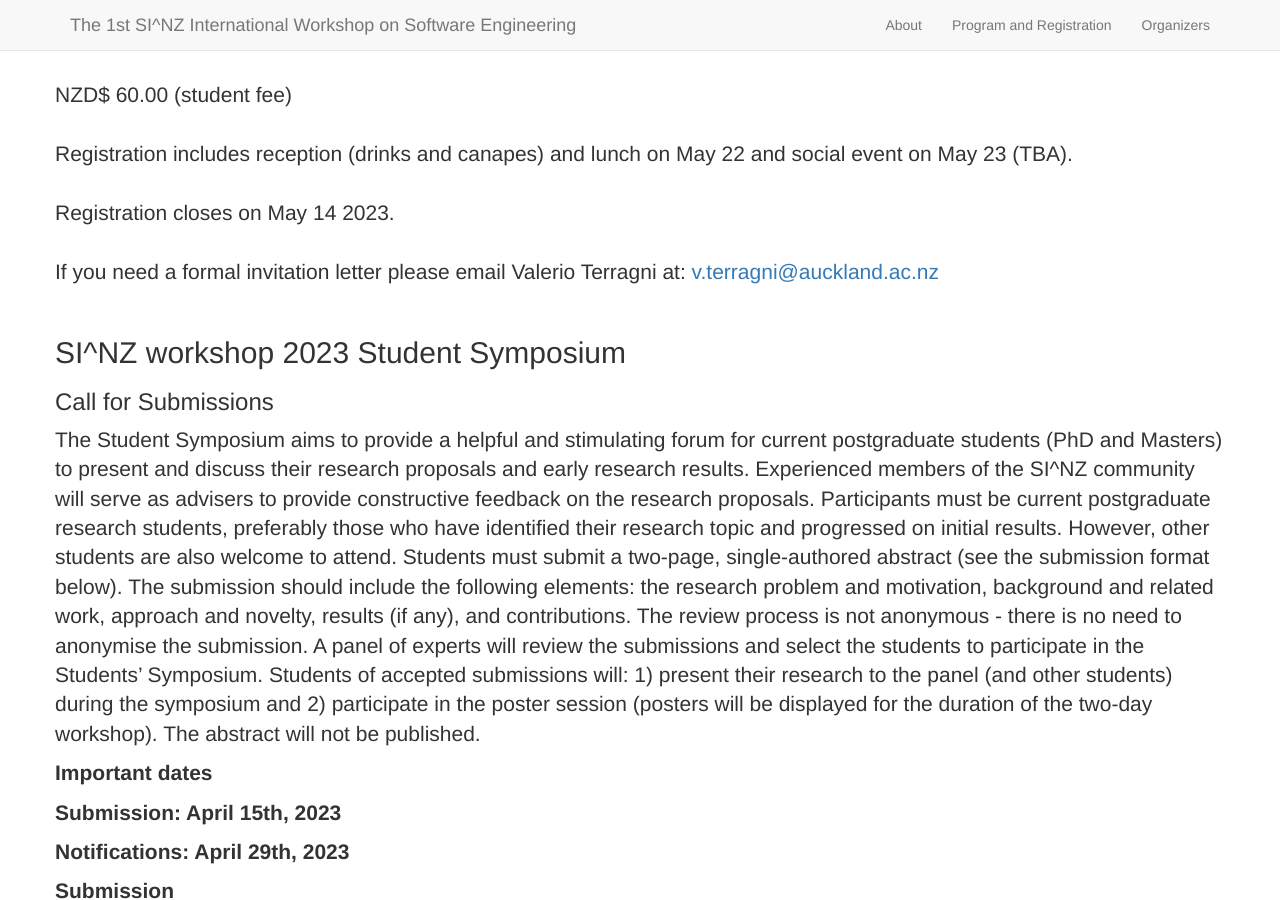
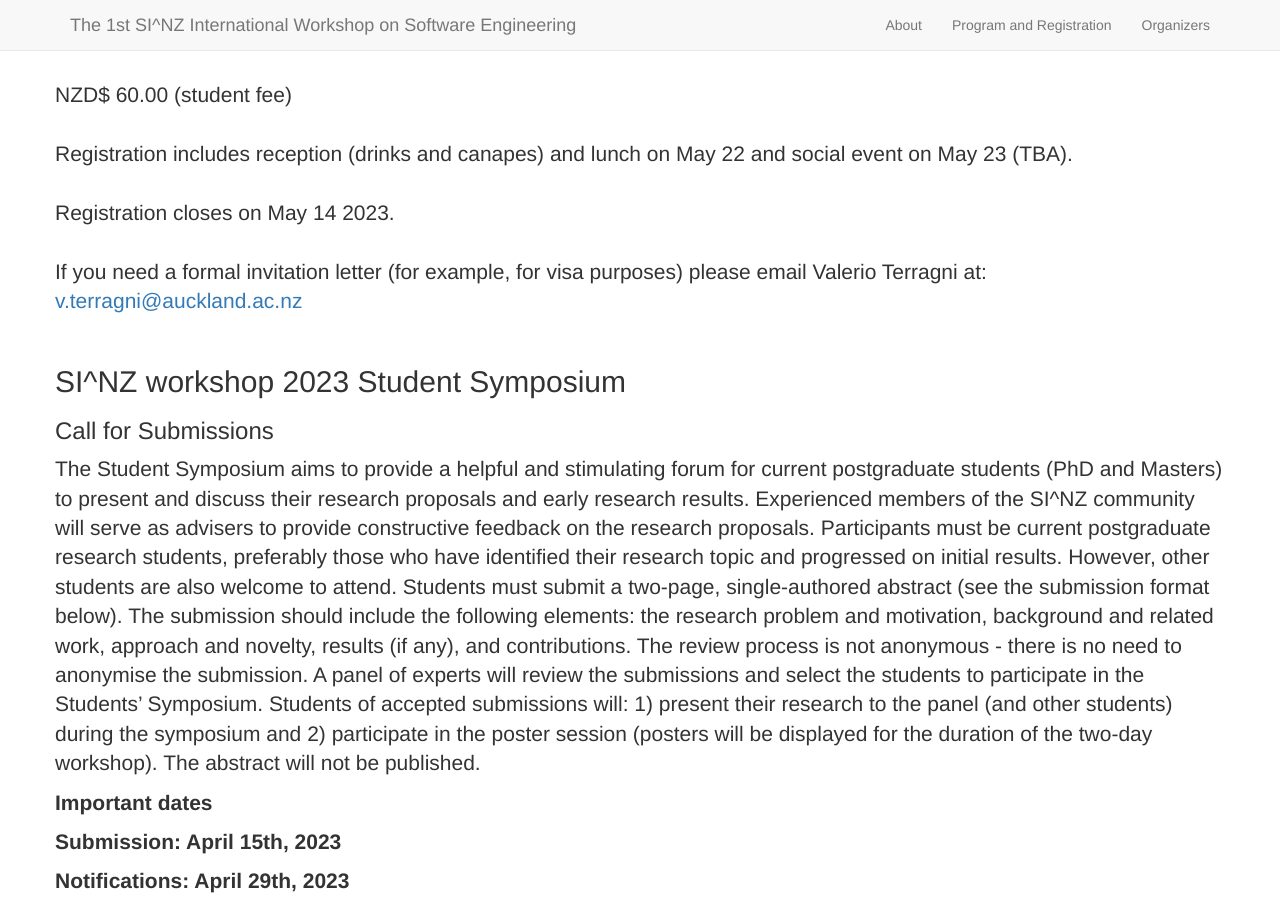
Before and after one commit to SI-NZ-workshop-2024/SI-NZ-workshop-2024, a Jekyll site: the page built from _posts/2014-09-18-services-1 copy 2.markdown, in a window 1280 px wide and 900 px high, scrolled down 890 px. Built offline with Jekyll 4.4.1, drawn with Linux system fonts in a browser that asks for light colours; nearby versions of some CDN libraries; library files that are not in the unit come from our copies.

Commit message:
update website

```diff
--- a/_posts/2014-09-18-services-1 copy 2.markdown
+++ b/_posts/2014-09-18-services-1 copy 2.markdown
@@ -26,7 +26,7 @@ Registration includes reception (drinks and canapes) and lunch on May 22 and soc
 Registration closes on May 14 2023.
 <br>
 <br>
-If you need a formal invitation letter please email Valerio Terragni at: <a href="mailto:v.terragni@auckland.ac.nz">v.terragni@auckland.ac.nz</a>
+If you need a formal invitation letter (for example, for visa purposes) please email Valerio Terragni at: <a href="mailto:v.terragni@auckland.ac.nz">v.terragni@auckland.ac.nz</a>
 <br>
 <br>
 
```
